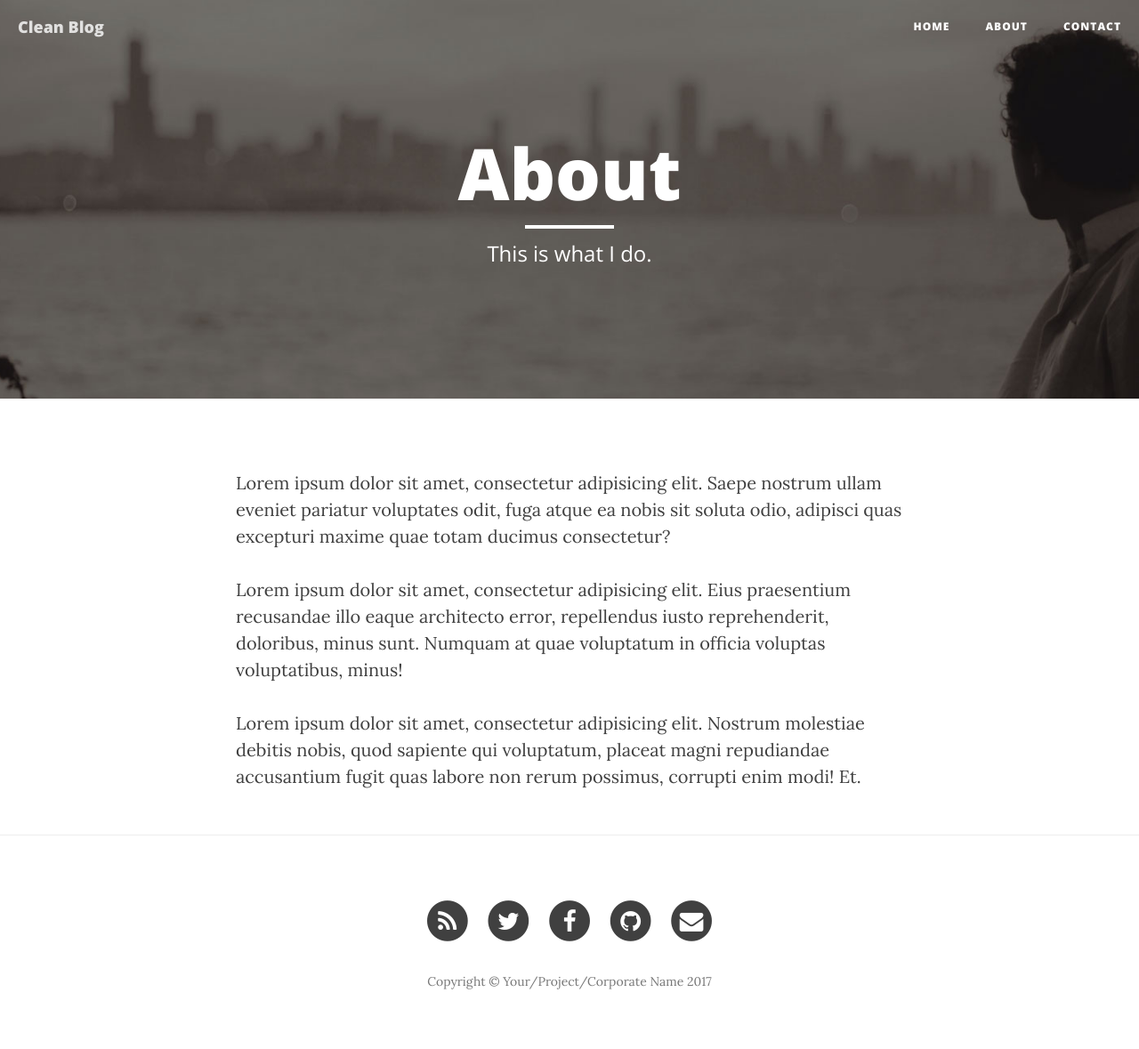
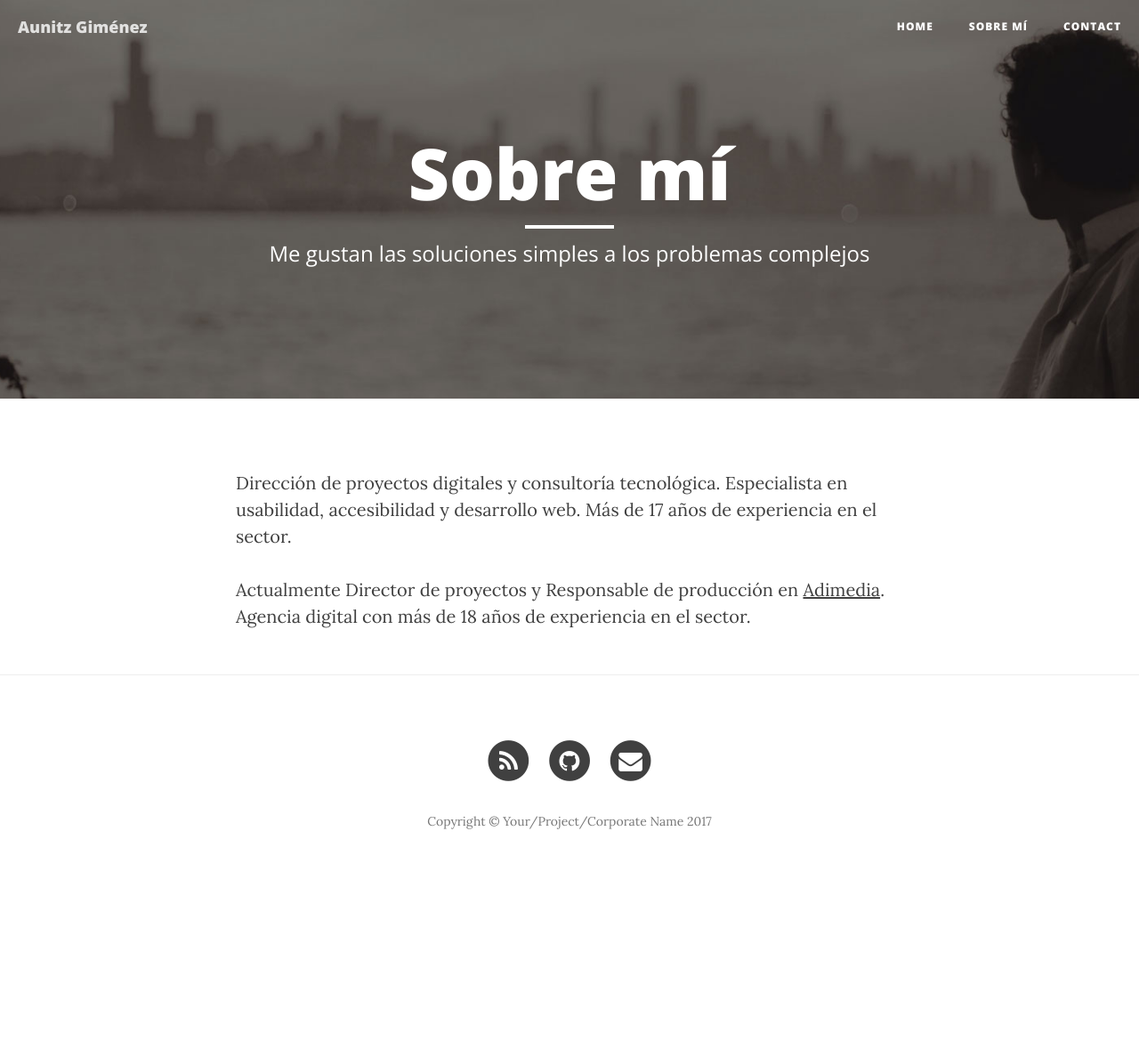
Before and after one commit to aunitz/beta, a Jekyll site: the page built from about.html, in a window 1280 px wide. Shown: the whole page at 89% size. Built offline with Jekyll 4.4.1, drawn with Linux system fonts in a browser that asks for light colours; nearby versions of some CDN libraries; after the commit the page ends 999 px from its top, so only the background shows below that.

Commit message:
Iniciada la personalización de contenidos.

```diff
--- a/_config.yml
+++ b/_config.yml
@@ -1,15 +1,15 @@
 # Site settings
-title: Clean Blog
+title: Aunitz Giménez
 header-img: img/home-bg.jpg
-email: your-email@yourdomain.com
+email: aunitz@gmail.com
 copyright_name: Your/Project/Corporate Name
-description: "Write your site description here. It will be used as your sites meta description as well!"
+description: "Más de 17 años en desarrollo web, dirección de proyectos y consultoría tecnológica. Me gustan las soluciones simples a los problemas complejos."
 baseurl: ""
-url: "http://yourdomain.com"
-twitter_username: SBootstrap
-github_username:  davidtmiller
-facebook_username:  StartBootstrap
-email_username:  your-email@yourdomain.com
+url: "http://www.aunitz.net"
+twitter_username:
+github_username:  aunitz
+facebook_username:
+email_username:  aunitz@gmail.com
 
 # Google Analytics
 # To enable google analytics, uncomment below line with a valid Google Tracking ID
--- a/about.html
+++ b/about.html
@@ -1,12 +1,10 @@
 ---
 layout: page
-title: "About"
-description: "This is what I do."
+title: "Sobre mí"
+description: "Me gustan las soluciones simples a los problemas complejos"
 header-img: "img/about-bg.jpg"
 ---
 
-<p>Lorem ipsum dolor sit amet, consectetur adipisicing elit. Saepe nostrum ullam eveniet pariatur voluptates odit, fuga atque ea nobis sit soluta odio, adipisci quas excepturi maxime quae totam ducimus consectetur?</p>
+<p>Dirección de proyectos digitales y consultoría tecnológica. Especialista en usabilidad, accesibilidad y desarrollo web. Más de 17 años de experiencia en el sector.</p>
 
-<p>Lorem ipsum dolor sit amet, consectetur adipisicing elit. Eius praesentium recusandae illo eaque architecto error, repellendus iusto reprehenderit, doloribus, minus sunt. Numquam at quae voluptatum in officia voluptas voluptatibus, minus!</p>
-
-<p>Lorem ipsum dolor sit amet, consectetur adipisicing elit. Nostrum molestiae debitis nobis, quod sapiente qui voluptatum, placeat magni repudiandae accusantium fugit quas labore non rerum possimus, corrupti enim modi! Et.</p>
+<p>Actualmente Director de proyectos y Responsable de producción en <a href="https://www.adimedia.net/">Adimedia</a>. Agencia digital con más de 18 años de experiencia en el sector.</p>
--- a/index.html
+++ b/index.html
@@ -1,6 +1,6 @@
 ---
 layout: page
-description: "A Clean Blog Theme by Start Bootstrap"
+description: "Dirección de proyectos digitales y consultoría tecnológica"
 ---
 
 {% for post in paginator.posts %}
```
